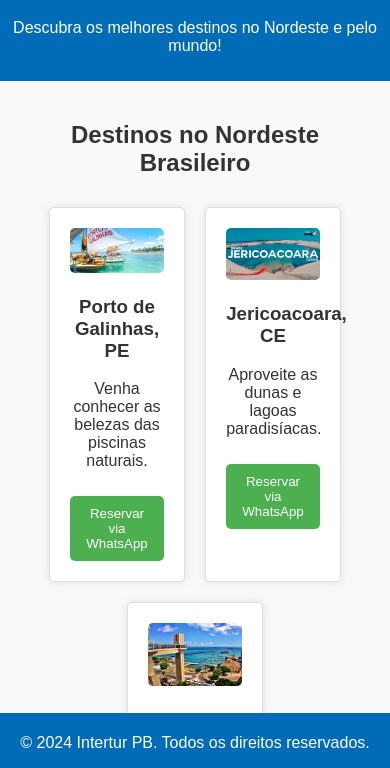
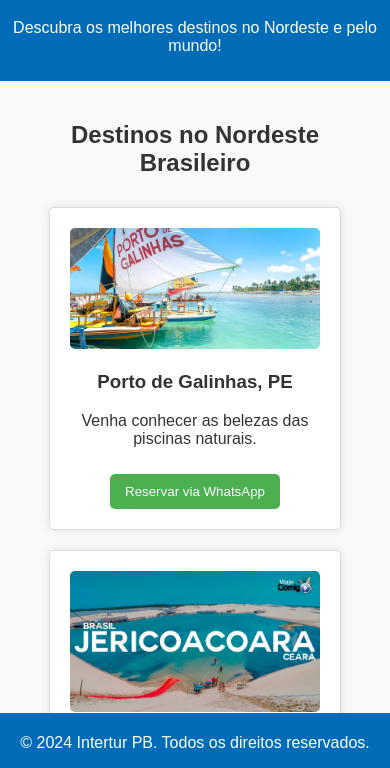
Before and after one commit to Pedrothh/intertur-agencia-turismo, a plain HTML site: page index.html in a window 390 px wide. Shown: the part 71-839 px from the top of the page. Drawn offline with Linux system fonts and the light colour scheme; a script that the page names is missing.

Commit message:
add responsive view

```diff
--- a/style.css
+++ b/style.css
@@ -61,3 +61,10 @@ footer {
     bottom: 0;
     width: 100%;
 }
+
+/* Media Query para dispositivos móveis */
+@media (max-width: 768px) {
+    .destination {
+        width: 100%;
+    }
+}
```
